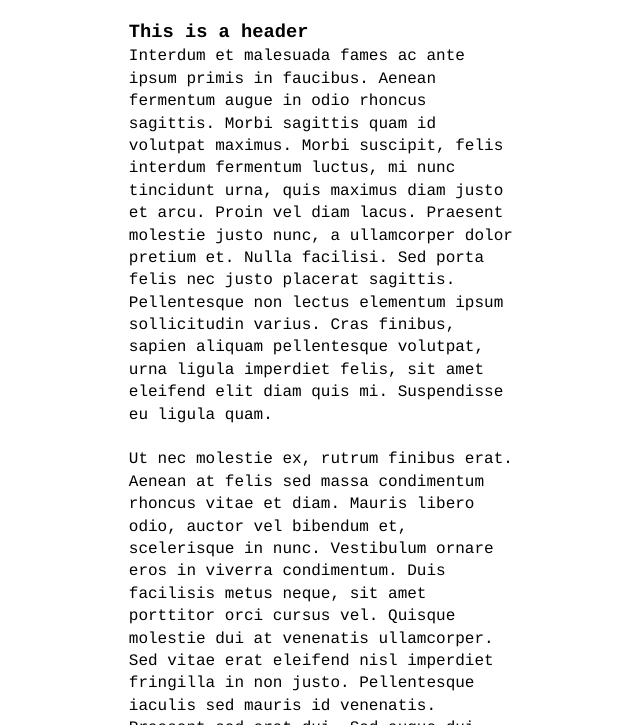
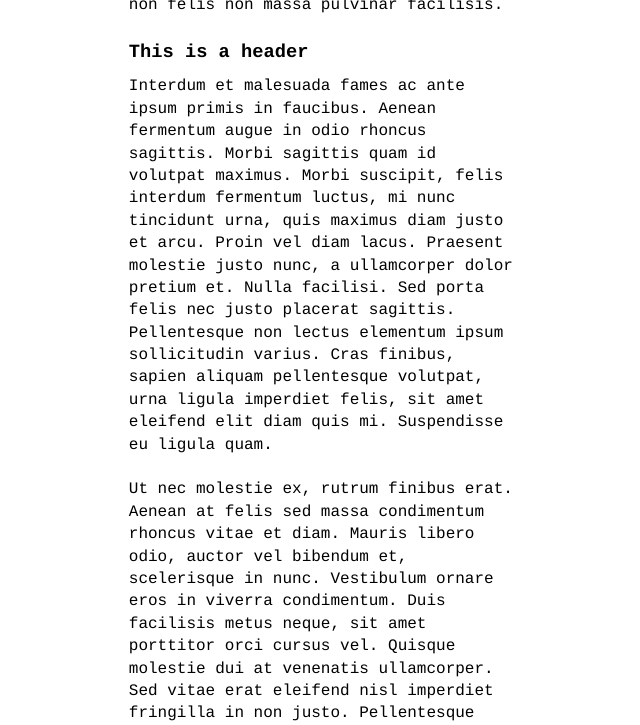
Before and after one commit to drewjayadams/hypertext, a plain HTML site: page this-is-a-test-post.html in a window 1280 px wide. Shown: the part 2075-2800 px from the top of the page, without its empty margins (316-956 px from the left). Drawn offline with Linux system fonts and the light colour scheme; a web font is replaced by a local one.

Commit message:
Update styles.css

```diff
--- a/styles.css
+++ b/styles.css
@@ -2,6 +2,10 @@
 html, body, ul, li, p, h1, h2, h3, h4, h5, h6 {
   margin: 0;
   padding: 0;
+}
+
+h3,h4 {
+  padding-bottom: 10px;
 }
 
 body {
```
